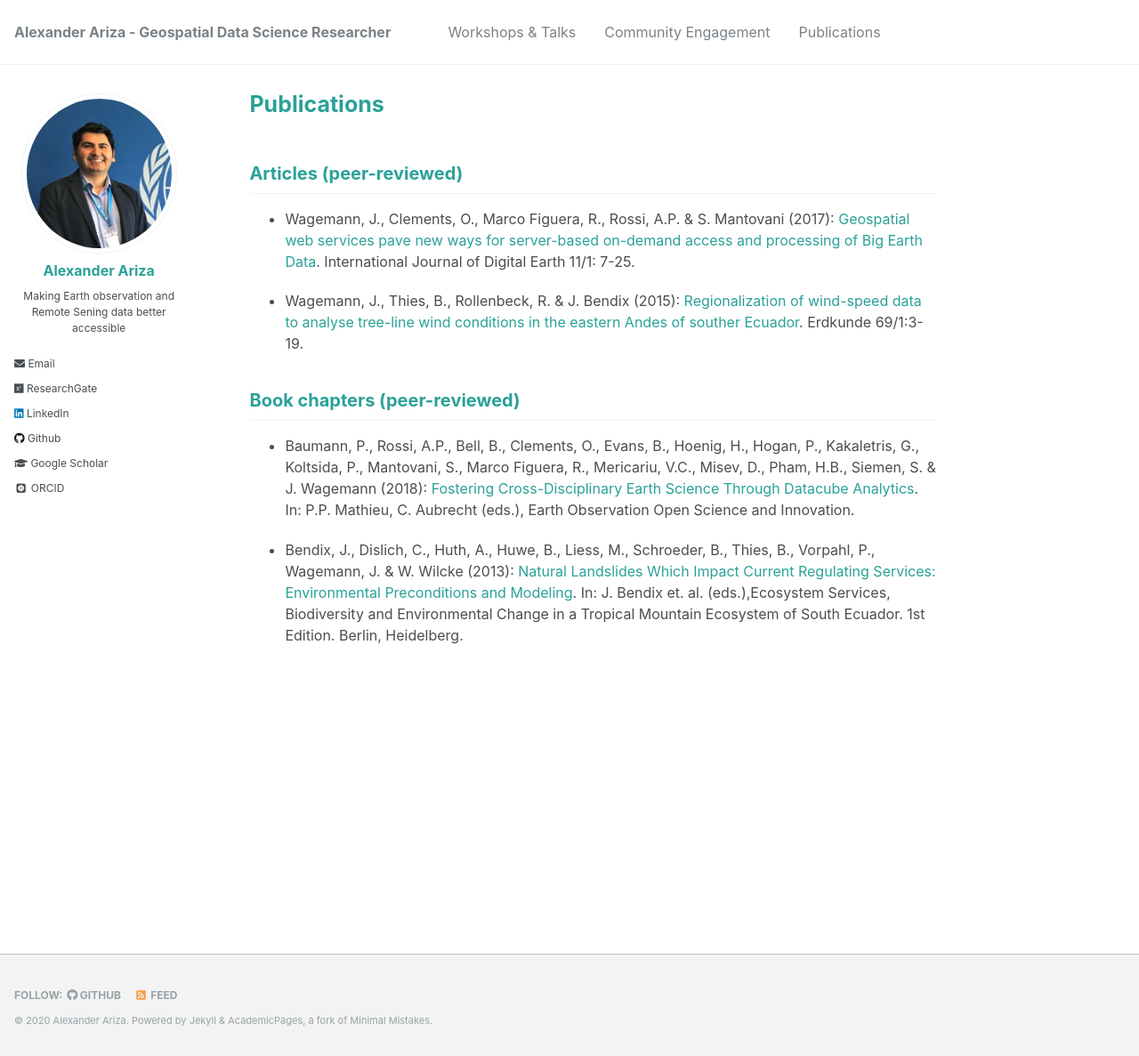
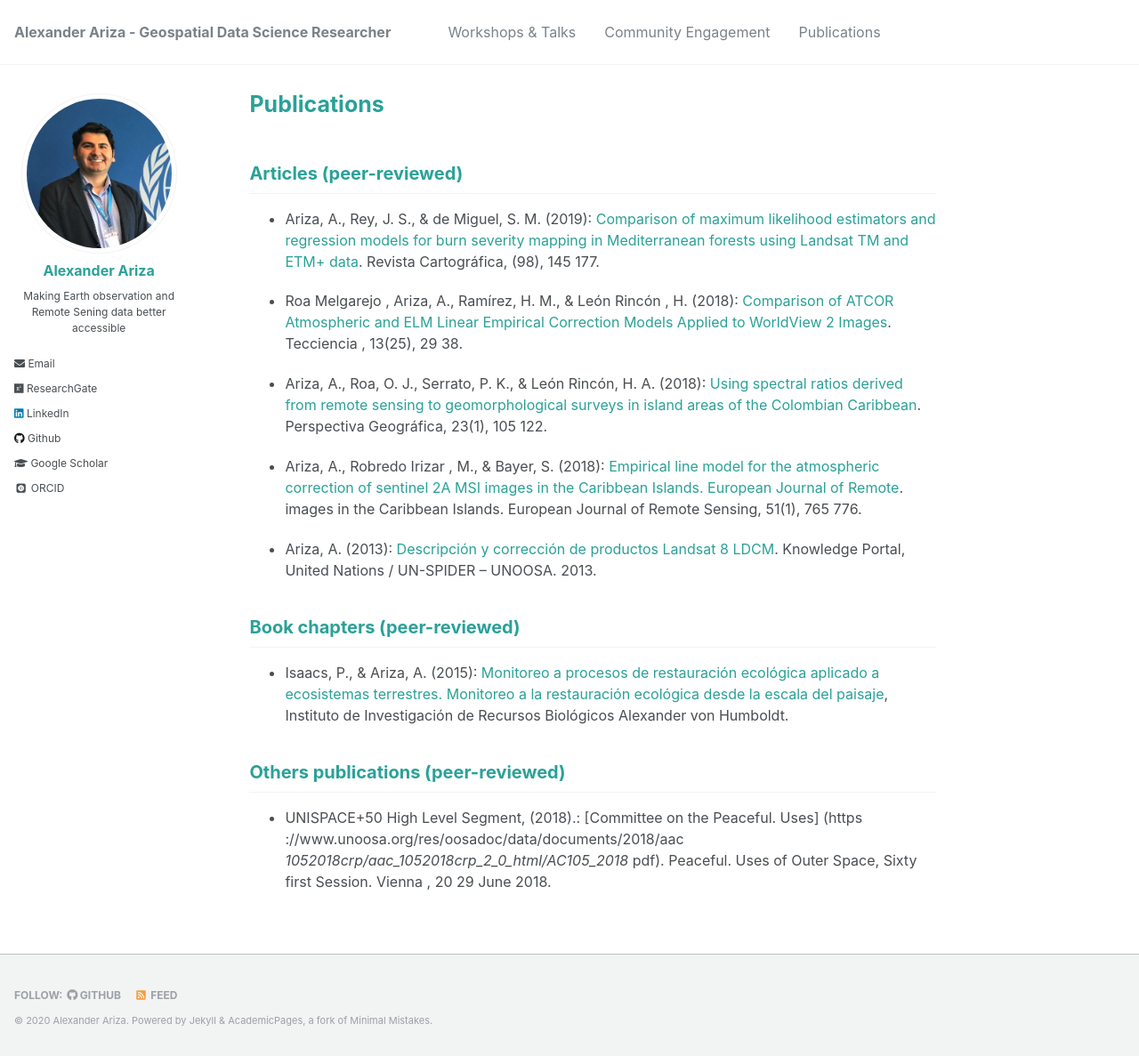
Before and after one commit to Alexanderariza/alexanderariza.github.io, a Jekyll site: the page built from _pages/publications.md, in a window 1280 px wide and 1187 px high. Shown: the whole window at 89% size. Built offline with Jekyll 4.4.1, drawn with Linux system fonts in a browser that asks for light colours; some web fonts are replaced.

Commit message:
Update publications.md

```diff
--- a/_pages/publications.md
+++ b/_pages/publications.md
@@ -7,14 +7,20 @@ author_profile: true
 
 Articles (peer-reviewed)
 ---------------
-- Wagemann, J., Clements, O., Marco Figuera, R., Rossi, A.P. & S. Mantovani (2017): [Geospatial web services pave new ways for server-based on-demand access and processing of Big Earth Data](https://www.researchgate.net/publication/318469494_Geospatial_web_services_pave_new_ways_for_server-based_on-demand_access_and_processing_of_Big_Earth_Data). International Journal of Digital Earth 11/1: 7-25.
+- Ariza, A., Rey, J. S., & de Miguel, S. M. (2019): [Comparison of maximum likelihood estimators and regression models for burn severity mapping in Mediterranean forests using Landsat TM and ETM+ data](https://www.revistasipgh.org/index.php/rcar/article/view/145). Revista Cartográfica, (98), 145 177.
 
+- Roa Melgarejo , Ariza, A., Ramírez, H. M., & León Rincón , H. (2018): [Comparison of ATCOR Atmospheric and ELM Linear Empirical Correction Models Applied to WorldView 2 Images](http://dx.doi.org/10.18180/tecciencia.2018.25.4). Tecciencia , 13(25), 29 38.
 
-- Wagemann, J., Thies, B., Rollenbeck, R. & J. Bendix (2015): [Regionalization of wind-speed data to analyse tree-line wind conditions in the eastern Andes of souther Ecuador](https://www.researchgate.net/publication/274378611_Regionalization_of_wind-speed_data_to_analyse_tree-line_wind_conditions_in_the_eastern_Andes_of_southern_Ecuador). Erdkunde 69/1:3-19.
+- Ariza, A., Roa, O. J., Serrato, P. K., & León Rincón, H. A. (2018): [Using spectral ratios derived from remote sensing to geomorphological surveys in island areas of the Colombian Caribbean](http://www.scielo.org.co/scielo.php?pid=S0123-37692018000100105&script=sci_abstract&tlng=es). Perspectiva Geográfica, 23(1), 105 122.
 
+- Ariza, A., Robredo Irizar , M., & Bayer, S. (2018): [Empirical line model for the atmospheric correction of sentinel 2A MSI images in the Caribbean Islands. European Journal of Remote](https://www.tandfonline.com/doi/full/10.1080/22797254.2018./10.1080/22797254.2018.14827321482732). images in the Caribbean Islands. European Journal of Remote Sensing, 51(1), 765 776.
+
+- Ariza, A. (2013): [Descripción y corrección de productos Landsat 8 LDCM](http://www.un-spider.org/). Knowledge Portal, United Nations / UN-SPIDER – UNOOSA. 2013.
 
 Book chapters (peer-reviewed)
 ---------------
-- Baumann, P., Rossi, A.P., Bell, B., Clements, O., Evans, B., Hoenig, H., Hogan, P., Kakaletris, G., Koltsida, P., Mantovani, S., Marco Figuera, R., Mericariu, V.C., Misev, D., Pham, H.B., Siemen, S. & J. Wagemann (2018): [Fostering Cross-Disciplinary Earth Science Through Datacube Analytics](https://www.researchgate.net/publication/322660086_Fostering_Cross-Disciplinary_Earth_Science_Through_Datacube_Analytics). In: P.P. Mathieu, C. Aubrecht (eds.), Earth Observation Open Science and Innovation.
+-  Isaacs, P., & Ariza, A. (2015): [Monitoreo a procesos de restauración ecológica aplicado a ecosistemas terrestres. Monitoreo a la restauración ecológica desde la escala del paisaje](https://www.researchgate.net/profile/Inge_Armbrecht2/publication/288004951_Las_hormigas_en_el_monitoreo_de_la_restauracion_ecologica/links/567deecc08ae1e63f1e60d71.pdf#page=53), Instituto de Investigación de Recursos Biológicos Alexander von Humboldt.
 
-- Bendix, J., Dislich, C., Huth, A., Huwe, B., Liess, M., Schroeder, B., Thies, B., Vorpahl, P., Wagemann, J. & W. Wilcke (2013): [Natural Landslides Which Impact Current Regulating Services: Environmental Preconditions and Modeling](https://www.researchgate.net/publication/257197393_Natural_Landslides_Which_Impact_Current_Regulating_Services_Environmental_Preconditions_and_Modeling). In: J. Bendix et. al. (eds.),Ecosystem Services, Biodiversity and Environmental Change in a Tropical Mountain Ecosystem of South Ecuador. 1st Edition. Berlin, Heidelberg.
+Others publications (peer-reviewed)
+---------------
+- UNISPACE+50 High Level Segment, (2018).: [Committee on the Peaceful. Uses] (https ://www.unoosa.org/res/oosadoc/data/documents/2018/aac _1052018crp/aac_1052018crp_2_0_html/AC105_2018_ pdf). Peaceful. Uses of Outer Space, Sixty first Session. Vienna , 20 29 June 2018.
```
